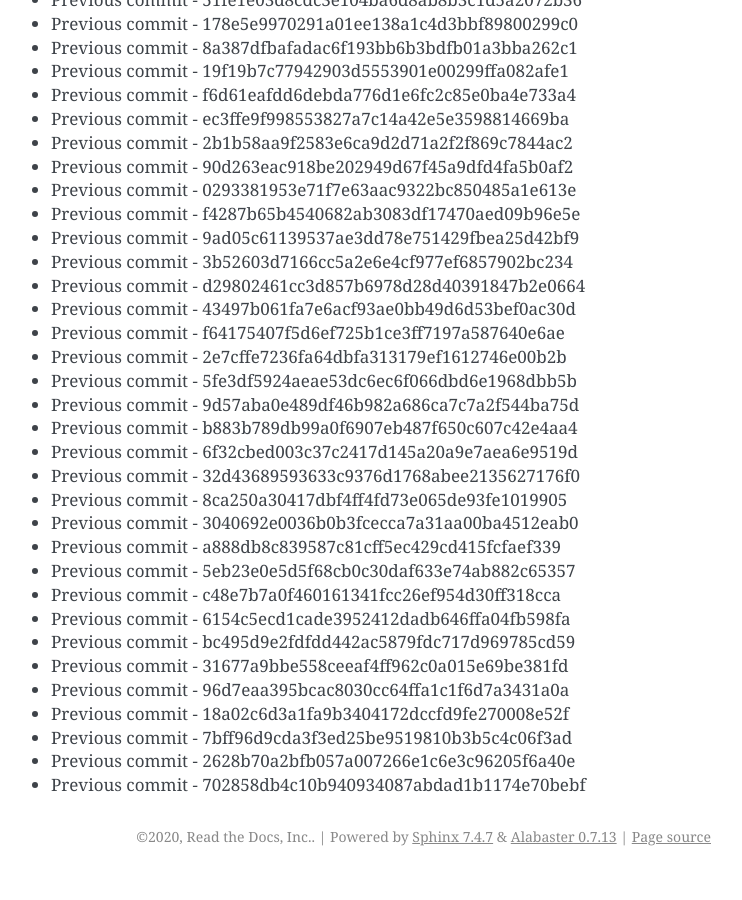
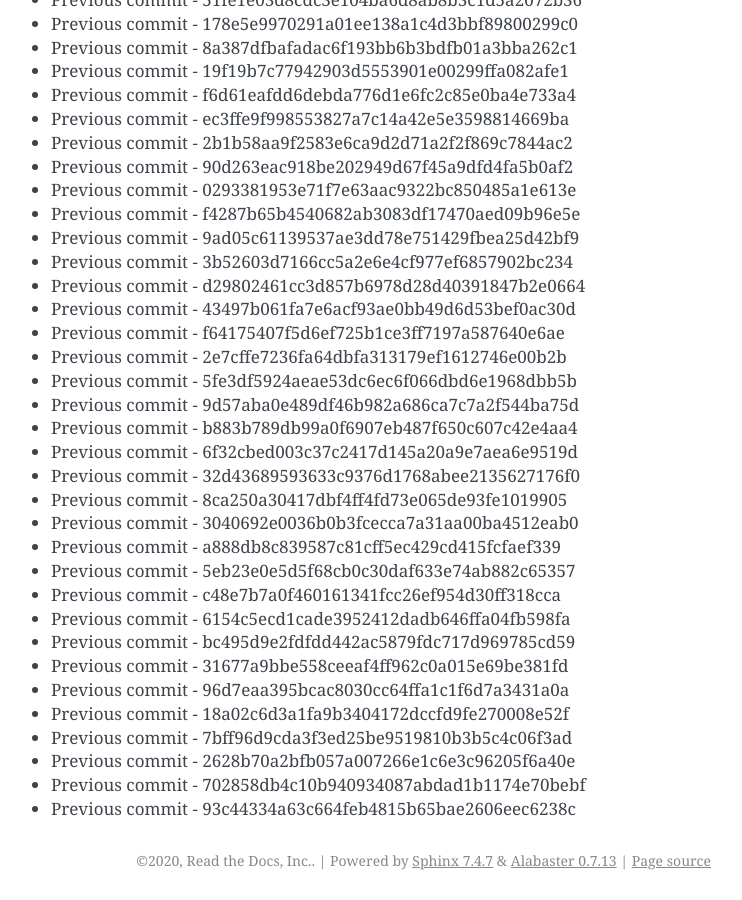
Before and after one commit to readthedocs/rtd-git-stresstest, a Sphinx documentation site: the page built from docs/updates.rst, in a window 1280 px wide and 900 px high, scrolled down 12673 px. Shown: the whole window, without its empty margins (399-1141 px from the left). Built offline with Sphinx 7.4.7, drawn with Linux system fonts in a browser that asks for light colours; before the commit the page ends 13549 px from its top, so only the background shows below that.

Commit message:
Generating commit from previous: 93c44334a63c664feb4815b65bae2606eec6238c

```diff
--- a/docs/updates.rst
+++ b/docs/updates.rst
@@ -564,3 +564,4 @@ It can be tested for any performance characteristics.
 * Previous commit - 7bff96d9cda3f3ed25be9519810b3b5c4c06f3ad
 * Previous commit - 2628b70a2bfb057a007266e1c6e3c96205f6a40e
 * Previous commit - 702858db4c10b940934087abdad1b1174e70bebf
+* Previous commit - 93c44334a63c664feb4815b65bae2606eec6238c
```
